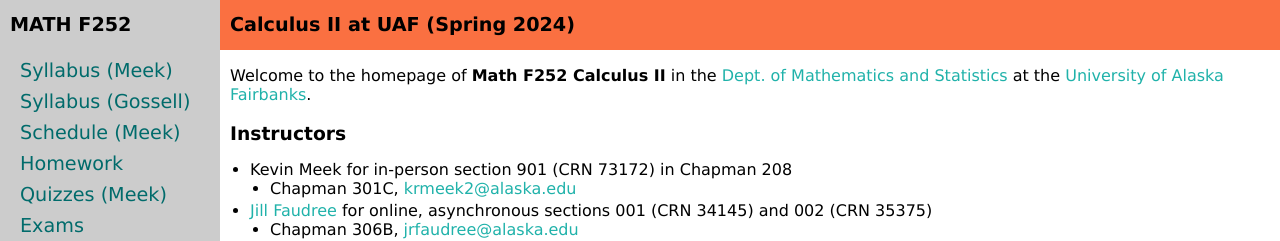
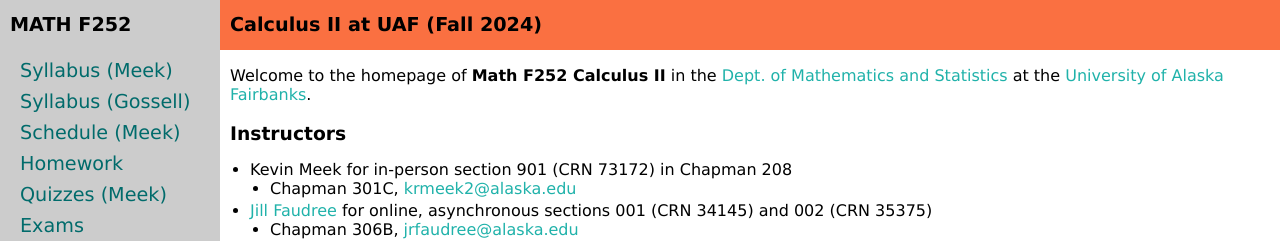
Before and after one commit to uaf-math/calc2, a Jekyll site: the page built from index.md, in a window 1280 px wide and 900 px high. Shown: the top 241 px of the window. Built offline with Jekyll 4.4.1, drawn with Linux system fonts in a browser that asks for light colours.

Commit message:
updated header to Fall 24

```diff
--- a/_data/general.yml
+++ b/_data/general.yml
@@ -1,2 +1,2 @@
-semester: 'Spring'
+semester: 'Fall'
 year: '2024'
```
